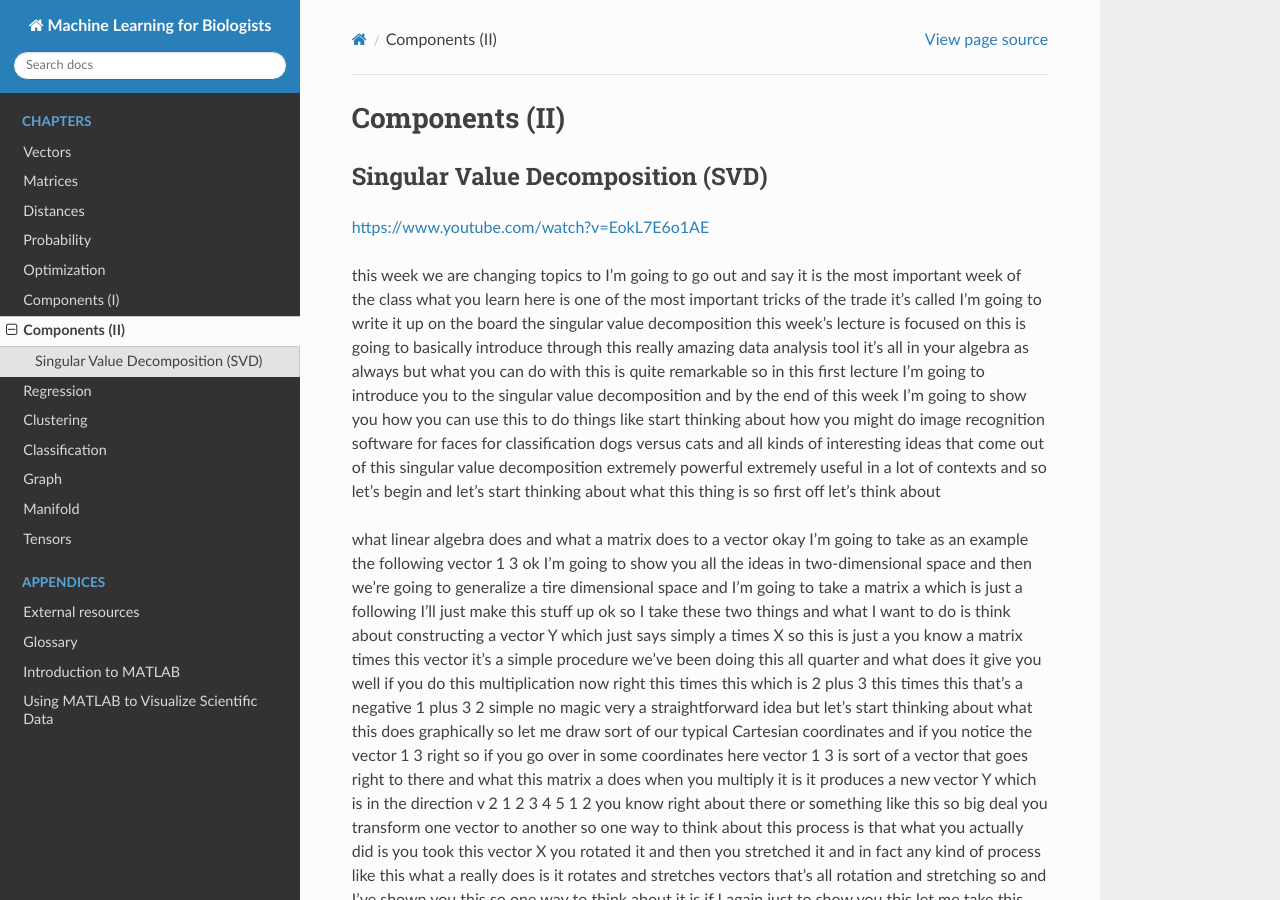
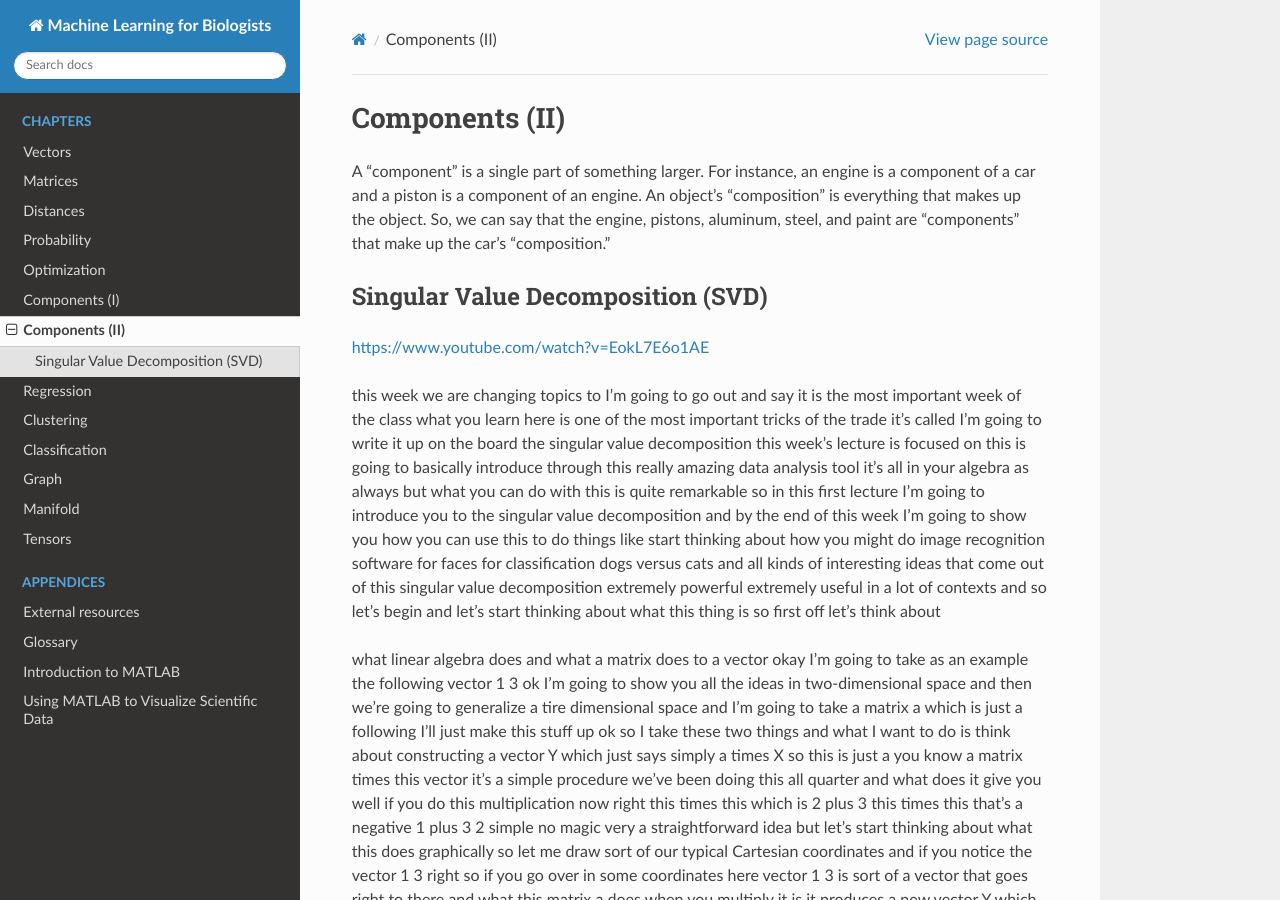
Before and after one commit to jamesjcai/readthedocs_ml4b, a Sphinx documentation site: the page built from docs/chapter_components2.rst, in a window 1280 px wide and 900 px high. Built offline with Sphinx 7.4.7 and the Read the Docs theme 2.0.0, drawn with Linux system fonts in a browser that asks for light colours; formulas are drawn with MathJax 3.

Commit message:
Update chapter_components2.rst

```diff
--- a/docs/chapter_components2.rst
+++ b/docs/chapter_components2.rst
@@ -5,6 +5,7 @@
 Components (II)
 ***************
 
+A "component" is a single part of something larger. For instance, an engine is a component of a car and a piston is a component of an engine. An object's "composition" is everything that makes up the object. So, we can say that the engine, pistons, aluminum, steel, and paint are "components" that make up the car's "composition."
 
 Singular Value Decomposition (SVD)
 ==================================
```
